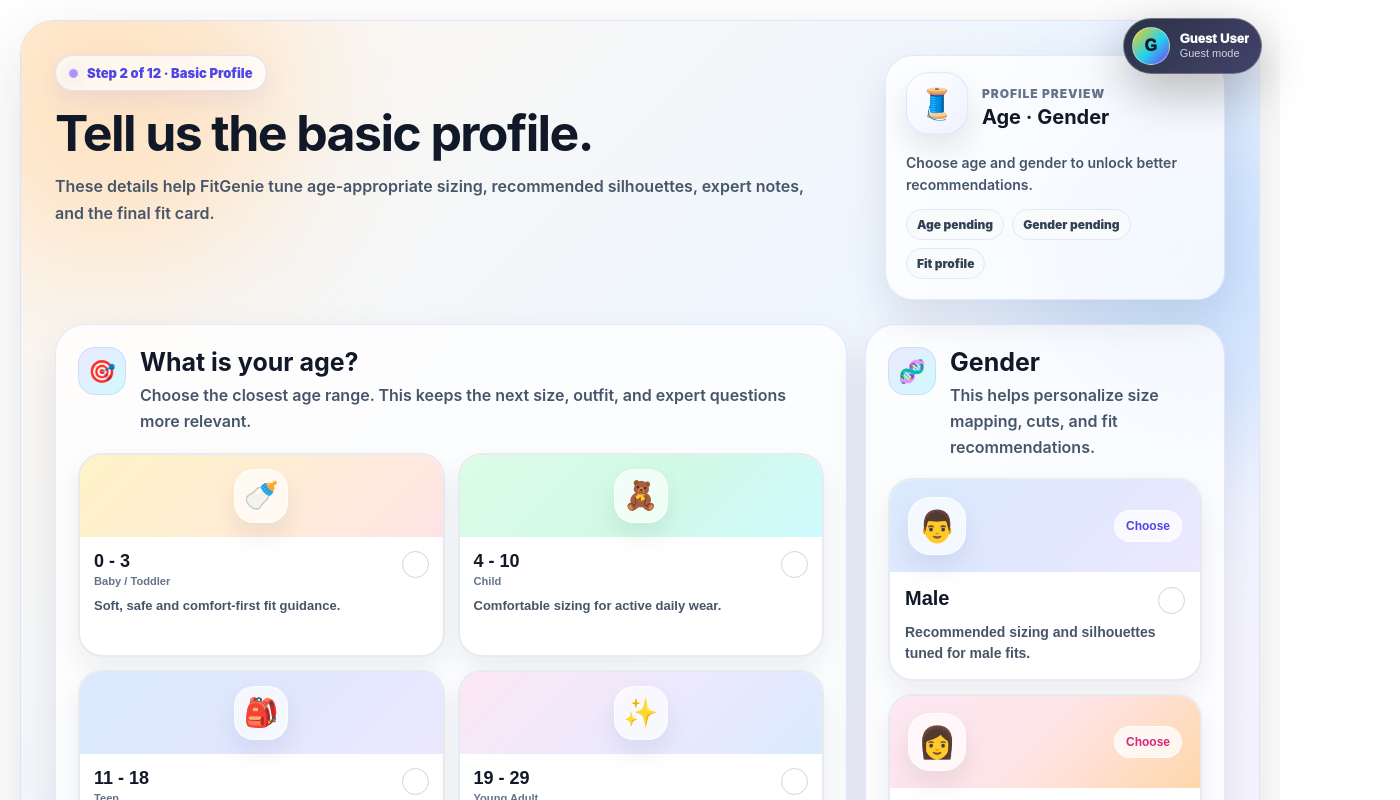
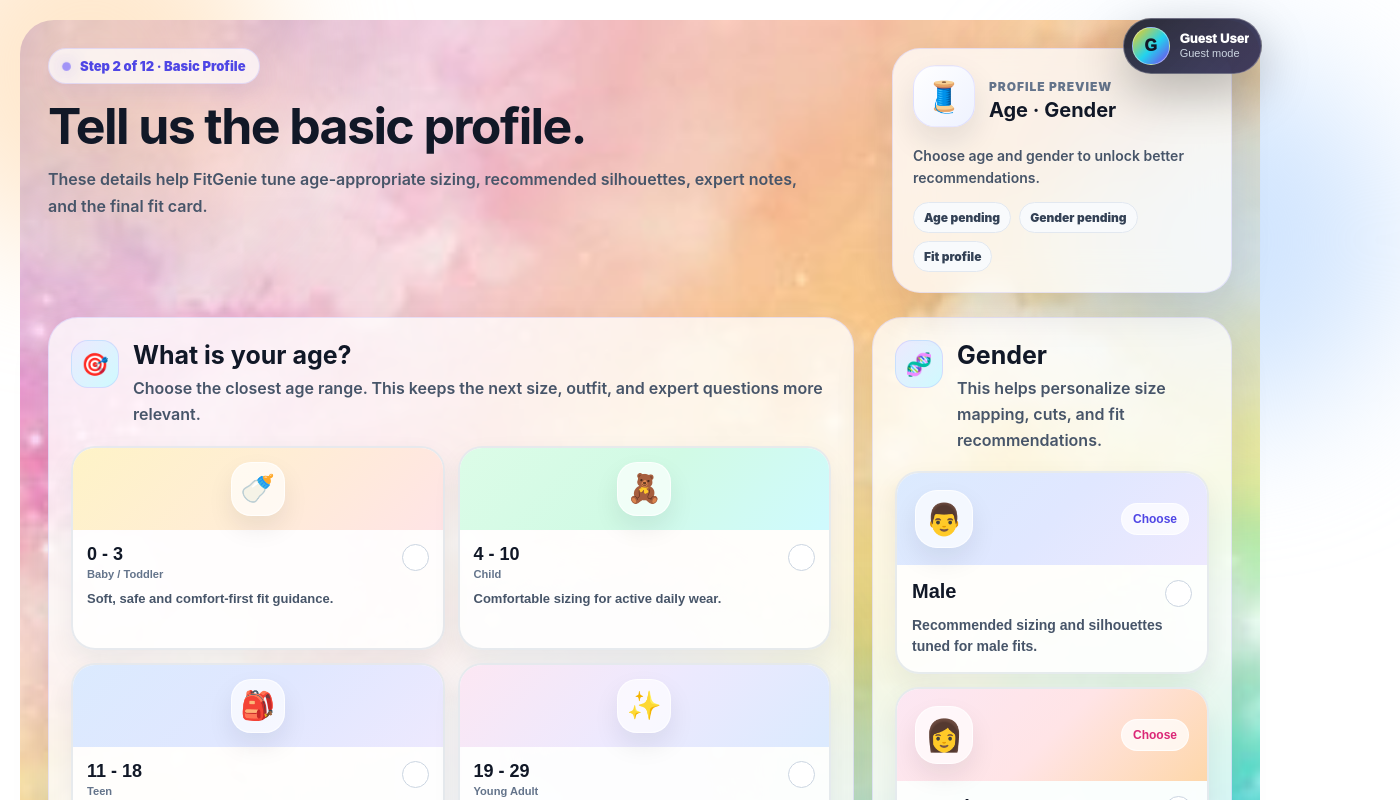
Before and after one commit to JP1320/FitGenie, a React (Vite) app in the folder frontend/: page /basic-profile in a window 1280 px wide. Shown: the top 800 px of the page, 1400 px wide, since content can reach past the window. Built offline with nearby package versions, Linux system fonts and the light colour scheme; no server answers.

Commit message:
Update BasicProfilePage.jsx

```diff
--- a/frontend/src/pages/BasicProfilePage.jsx
+++ b/frontend/src/pages/BasicProfilePage.jsx
@@ -465,17 +465,19 @@ export default function BasicProfilePage() {
 
 const styles = {
   page: {
-    position: "relative",
-    minHeight: "calc(100vh - 40px)",
-    overflow: "hidden",
+    minHeight: "calc(100vh - 110px)",
+    display: "grid",
+    placeItems: "center",
+    padding: "28px",
     borderRadius: "34px",
-    padding: "34px",
-    color: "#14213d",
-    background:
-      "linear-gradient(135deg, #fff7ed 0%, #eef6ff 40%, #f5f3ff 72%, #ecfeff 100%)",
-    border: "1px solid rgba(109, 93, 252, 0.14)",
-    boxShadow: "0 24px 70px rgba(15, 23, 42, 0.12)",
+
+    backgroundImage: "url('/rainbow-cloud-bg.png?v=4')",
+    backgroundSize: "cover",
+    backgroundPosition: "center center",
+    backgroundRepeat: "no-repeat",
+    backgroundColor: "#ffffff",
   },
+
   glowOne: {
     position: "absolute",
     width: "360px",
```
